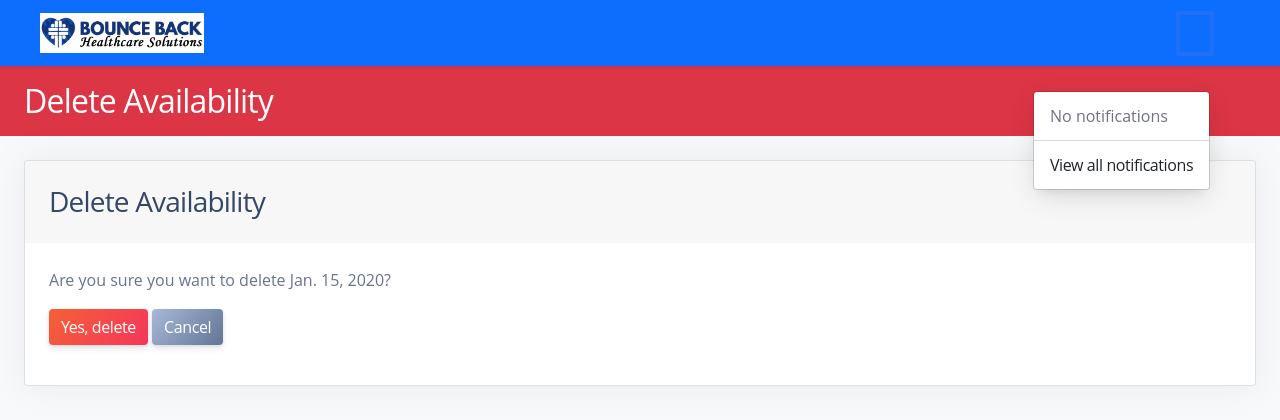
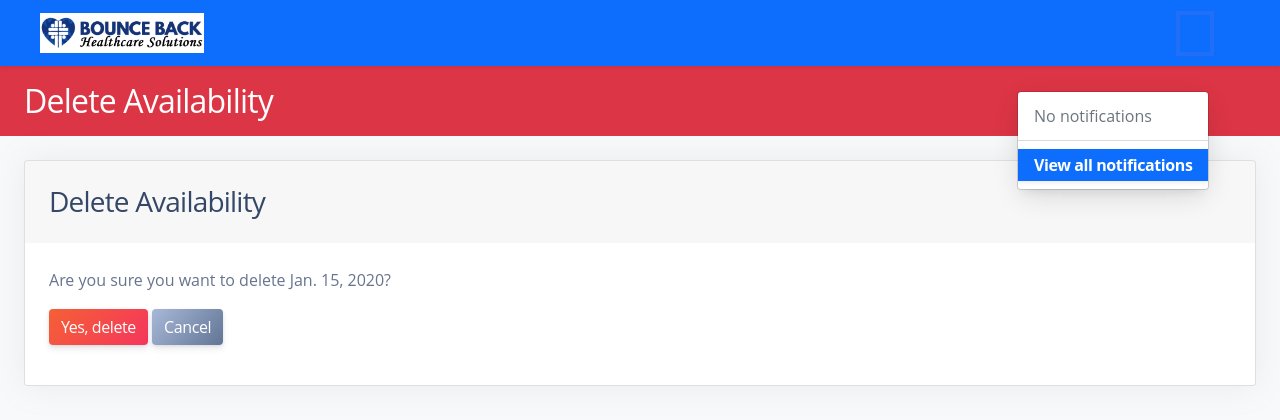
Before and after one commit to samueleabs/bounceback, a Django app: page /worker/delete_availability/1/ in a window 1280 px wide, after a click that opens the changed part. Shown: the top 420 px of the page. Run offline with Django 5.2, Linux system fonts and the light colour scheme; a user stored in the database is signed in; tables that the repository leaves empty hold one stand-in row (values such as "Sample post"); some libraries are stand-ins or nearby versions.

Commit message:
droping messages and edit drop downs

```diff
--- a/templates/worker/worker_base.html
+++ b/templates/worker/worker_base.html
@@ -84,7 +84,7 @@
                         <span class="dropdown-item text-muted">No notifications</span>
                         {% endfor %}
                         <div class="dropdown-divider"></div>
-                        <a class="dropdown-item text-center" href="{% url 'notifications' %}">View all notifications</a>
+                        <a class="dropdown-item text-center bg-primary shadow-sm text-white" href="{% url 'notifications' %}"><strong>View all notifications</strong></a>
                     </div>
                 </li>
                 <li class="nav-item dropdown">
```
Also changed, not shown: shifts/migrations/0010_delete_message.py (added).
